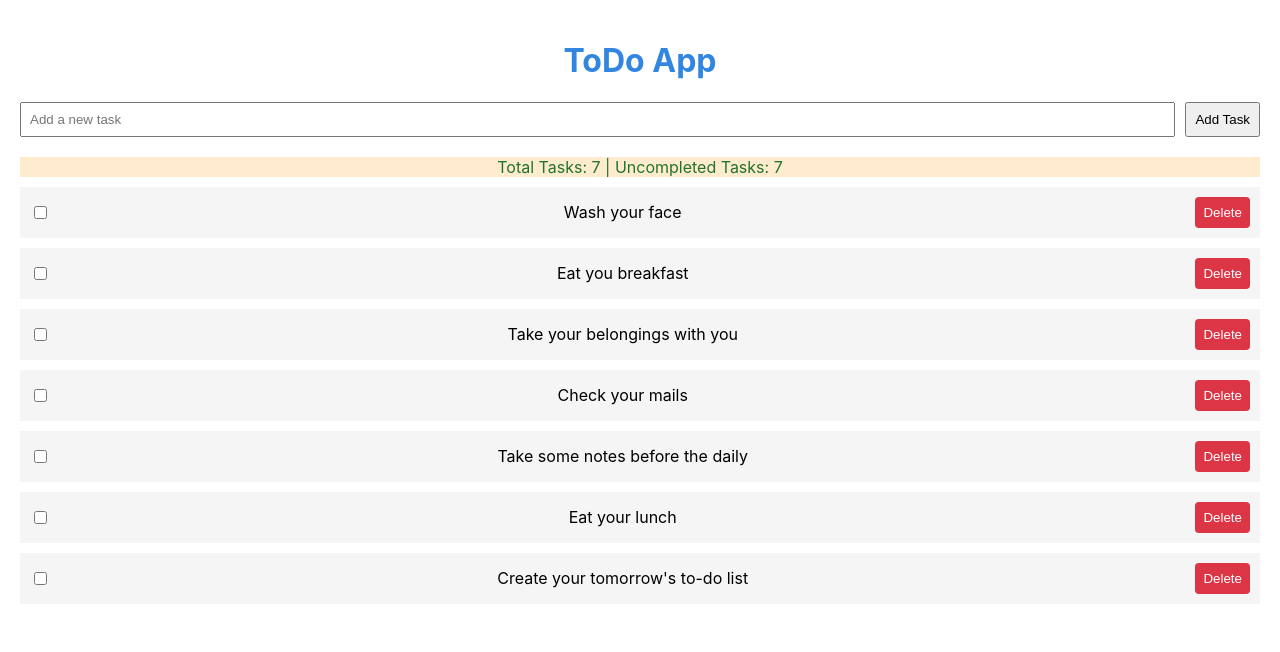
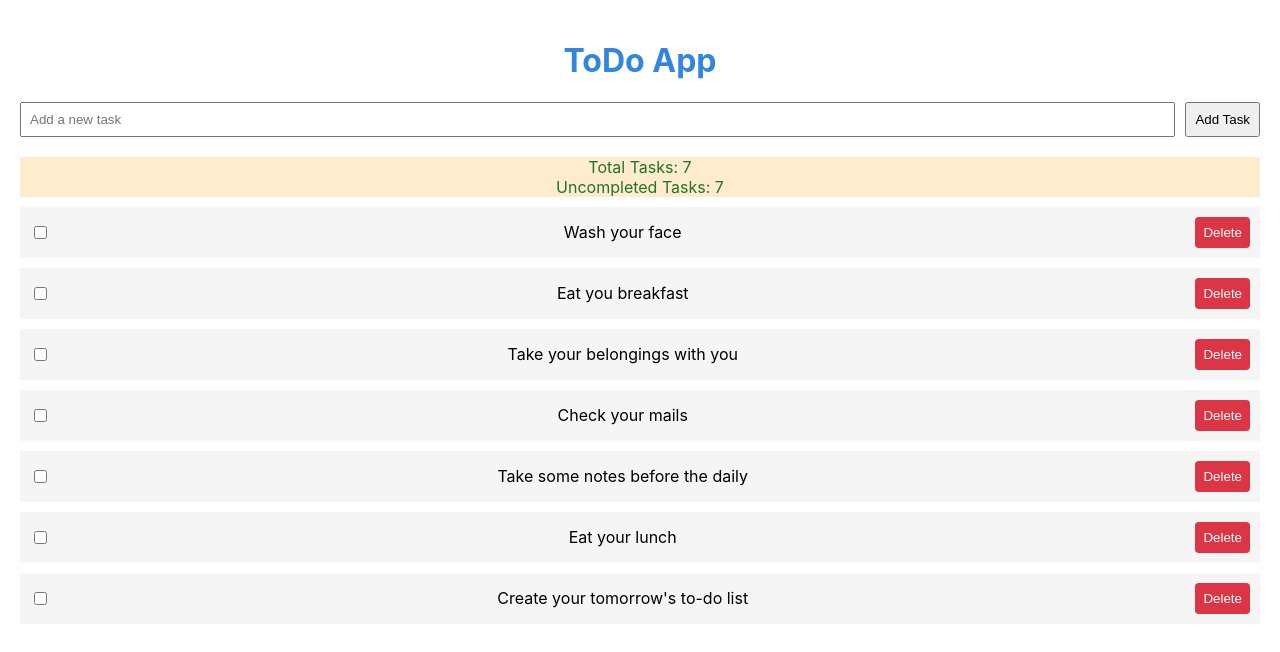
Before and after one commit to ozanugurozturk/project-todos-redux-OzanUgurOzturk, a React (Vite) app: page / in a window 1280 px wide. Shown: the top 652 px of the page. Built offline with nearby package versions, Linux system fonts and the light colour scheme.

Commit message:
Some accessibility changes are implemented

```diff
--- a/src/components/AddTaskForm.jsx
+++ b/src/components/AddTaskForm.jsx
@@ -20,6 +20,7 @@ export const AddTaskForm = () => {
         value={newTask}
         onChange={(e) => setNewTask(e.target.value)}
         placeholder="Add a new task"
+        aria-label="Add a new task"
       />
       <button onClick={handleAddTask}>Add Task</button>
     </div>
--- a/src/components/TaskList.jsx
+++ b/src/components/TaskList.jsx
@@ -19,10 +19,14 @@ export const TaskList = () => {
   const totalTasks = tasksList.length;
   const uncompletedTasks = tasksList.filter((task) => !task.complete).length;
 
+  console.log(tasksList);
+
   return (
     <div className="task-list">
-      <div className="task-count">
-        Total Tasks: {totalTasks} | Uncompleted Tasks: {uncompletedTasks}
+      <div className="task-count" aria-labelledby="totalTasksLabel uncompletedTasksLabel"
+      >
+        <div id="totalTasksLabel">Total Tasks: {totalTasks}</div>
+        <div id="uncompletedTasksLabel">Uncompleted Tasks: {uncompletedTasks}</div>
       </div>
       {tasksList.map((task) => (
         <UniqueTask
--- a/src/components/UniqueTask.jsx
+++ b/src/components/UniqueTask.jsx
@@ -6,10 +6,16 @@ const UniqueTask = ({ task, onToggleComplete, onDelete }) => {
     <div className="task">
       <input
         type="checkbox"
+        id={`task-${task.id}`}
         checked={task.complete}
         onChange={() => onToggleComplete(task.id)}
       />
-      <span className={task.complete ? "completed" : ""}>{task.text}</span>
+      <label
+        htmlFor={`task-${task.id}`}
+        className={task.complete ? "completed" : ""}
+      >
+        {task.text}
+      </label>
       <button onClick={() => onDelete(task.id)}>Delete</button>
     </div>
   );
```
Also changed, not shown: src/App.jsx (line endings or trailing spaces), src/components/ToDoApp.jsx (line endings or trailing spaces).
